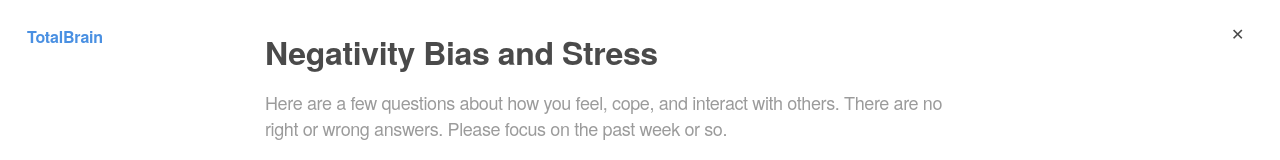
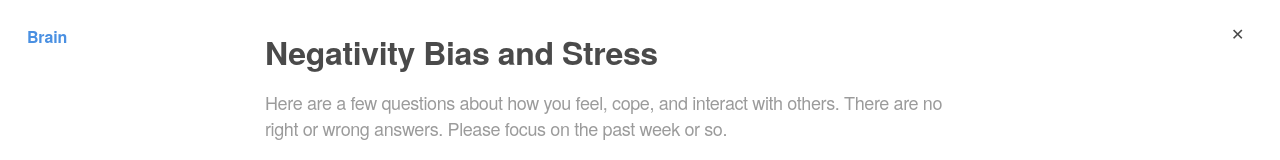
Before and after one commit to mo-sharif/Multi-step-react-form, a React app: page /assess in a window 1280 px wide. Shown: the top 160 px of the page. Built offline with nearby package versions, Linux system fonts and the light colour scheme; the HTML template or start-up script is replaced by a standard one.

Commit message:
Slight changes

```diff
--- a/src/components/form/formHeader/formHeader.js
+++ b/src/components/form/formHeader/formHeader.js
@@ -6,7 +6,7 @@
 		return (
 			<div className={"header"}>
 				<Link to="/">
-        <div className={"logo"}>TotalBrain</div>
+        <div className={"logo"}>Brain</div>
 				</Link>
 				<Link to="/">
 					<div className={"close"}>&#10005;</div>
```
Also changed, not shown: 5 other files (tests, documents, lock files or other folders).
